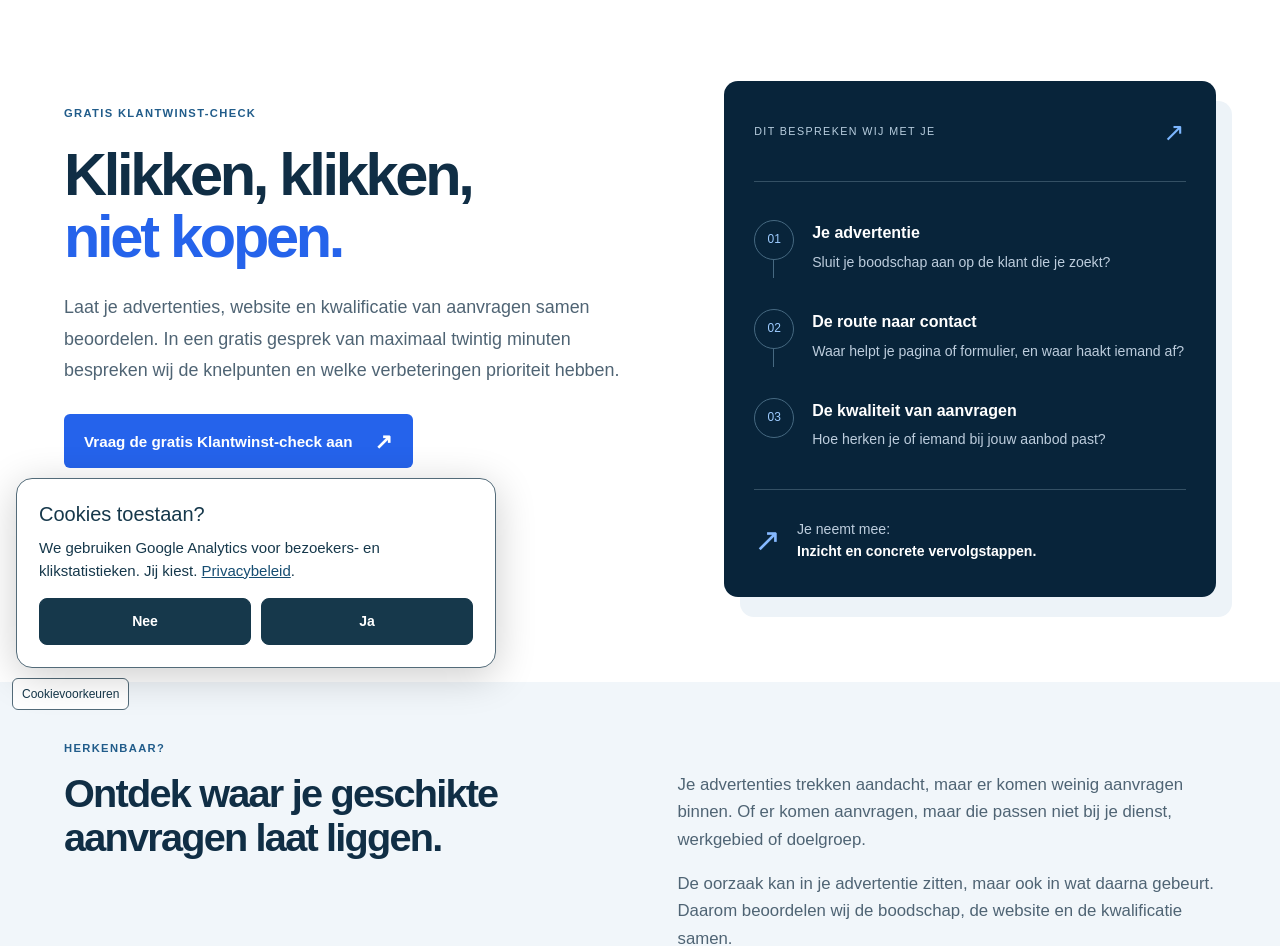
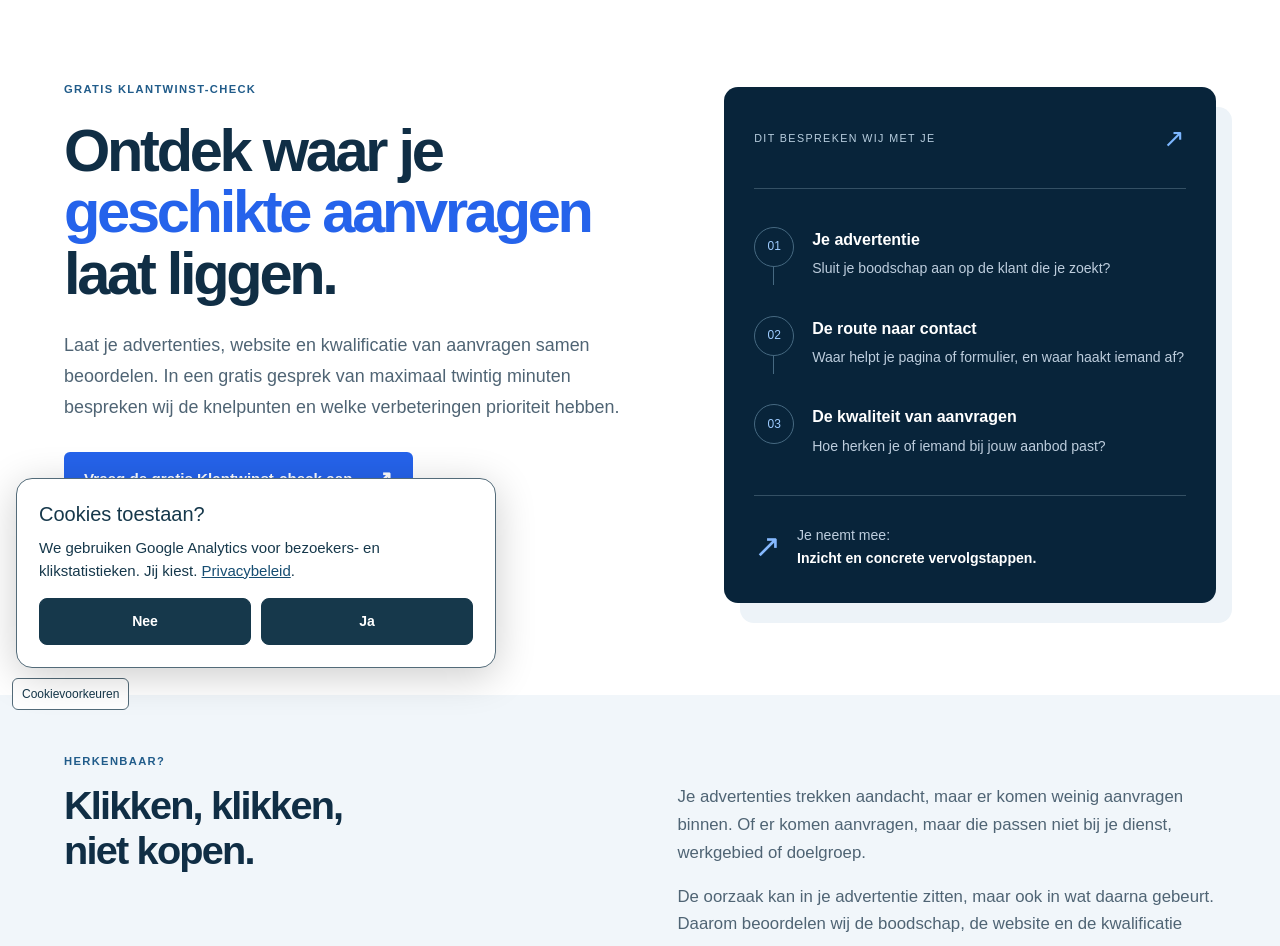
Before and after one commit to KinderMatch/slimmer-dan-gisteren, a Next.js app: page /klantwinst in a window 1280 px wide. Shown: the part 80-1026 px from the top of the page. Built offline with nearby package versions, Linux system fonts and the light colour scheme.

Commit message:
Swap Klantwinst hero and problem headings

```diff
--- a/app/klantwinst/page.tsx
+++ b/app/klantwinst/page.tsx
@@ -46,7 +46,7 @@ export default function KlantwinstPage() {
       <section className={styles.hero} aria-labelledby="hero-title">
         <div className={styles.heroCopy}>
           <p className={styles.eyebrow}>GRATIS KLANTWINST-CHECK</p>
-          <h1 id="hero-title">Klikken, klikken, <span>niet kopen.</span></h1>
+          <h1 id="hero-title">Ontdek waar je <span>geschikte aanvragen</span> laat liggen.</h1>
           <p className={styles.lead}>Laat je advertenties, website en kwalificatie van aanvragen samen beoordelen. In een gratis gesprek van maximaal twintig minuten bespreken wij de knelpunten en welke verbeteringen prioriteit hebben.</p>
           <Action />
           <p className={styles.micro}>Gratis en vrijblijvend · Gesprek van maximaal 20 minuten</p>
@@ -65,7 +65,7 @@ export default function KlantwinstPage() {
 
       <section className={styles.problem} aria-labelledby="problem-title">
         <p className={styles.eyebrow}>HERKENBAAR?</p>
-        <h2 id="problem-title">Ontdek waar je geschikte aanvragen laat liggen.</h2>
+        <h2 id="problem-title">Klikken, klikken,<br />niet kopen.</h2>
         <div><p>Je advertenties trekken aandacht, maar er komen weinig aanvragen binnen. Of er komen aanvragen, maar die passen niet bij je dienst, werkgebied of doelgroep.</p><p>De oorzaak kan in je advertentie zitten, maar ook in wat daarna gebeurt. Daarom beoordelen wij de boodschap, de website en de kwalificatie samen.</p></div>
       </section>
 
```
